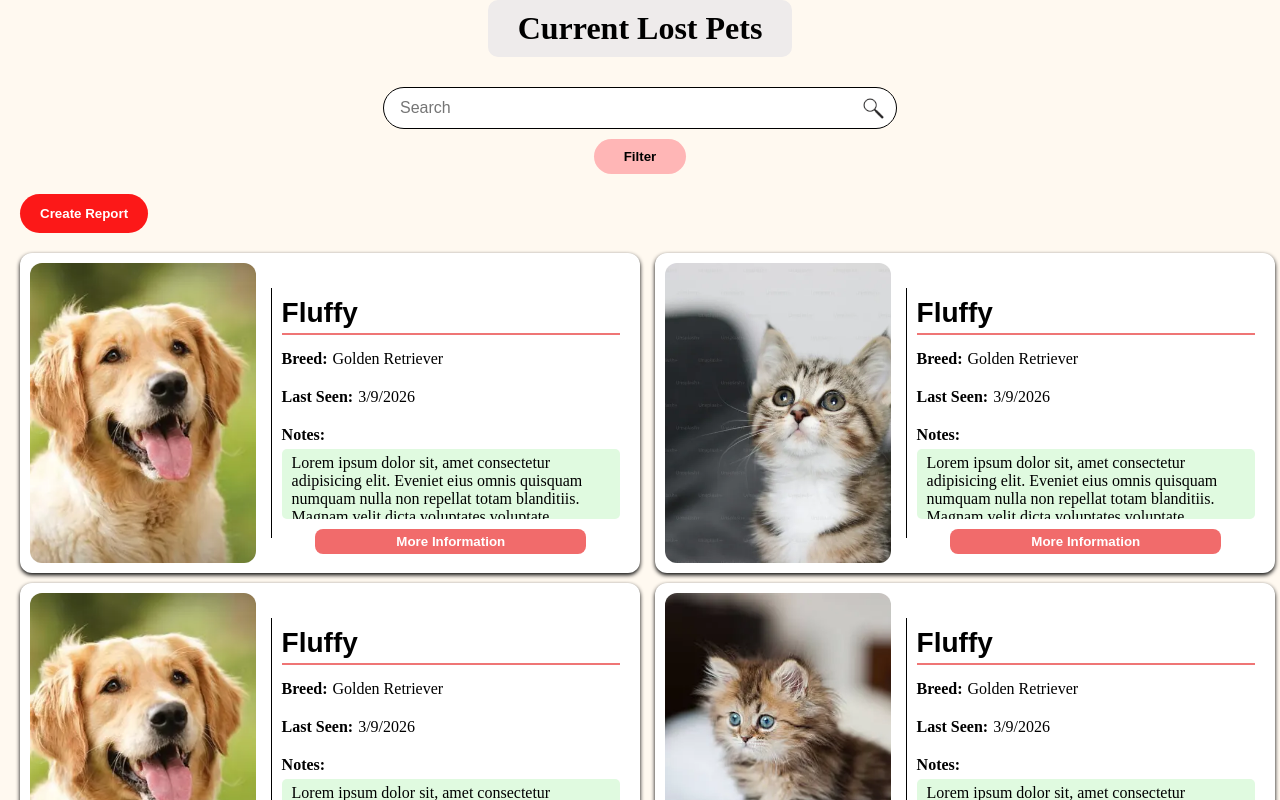
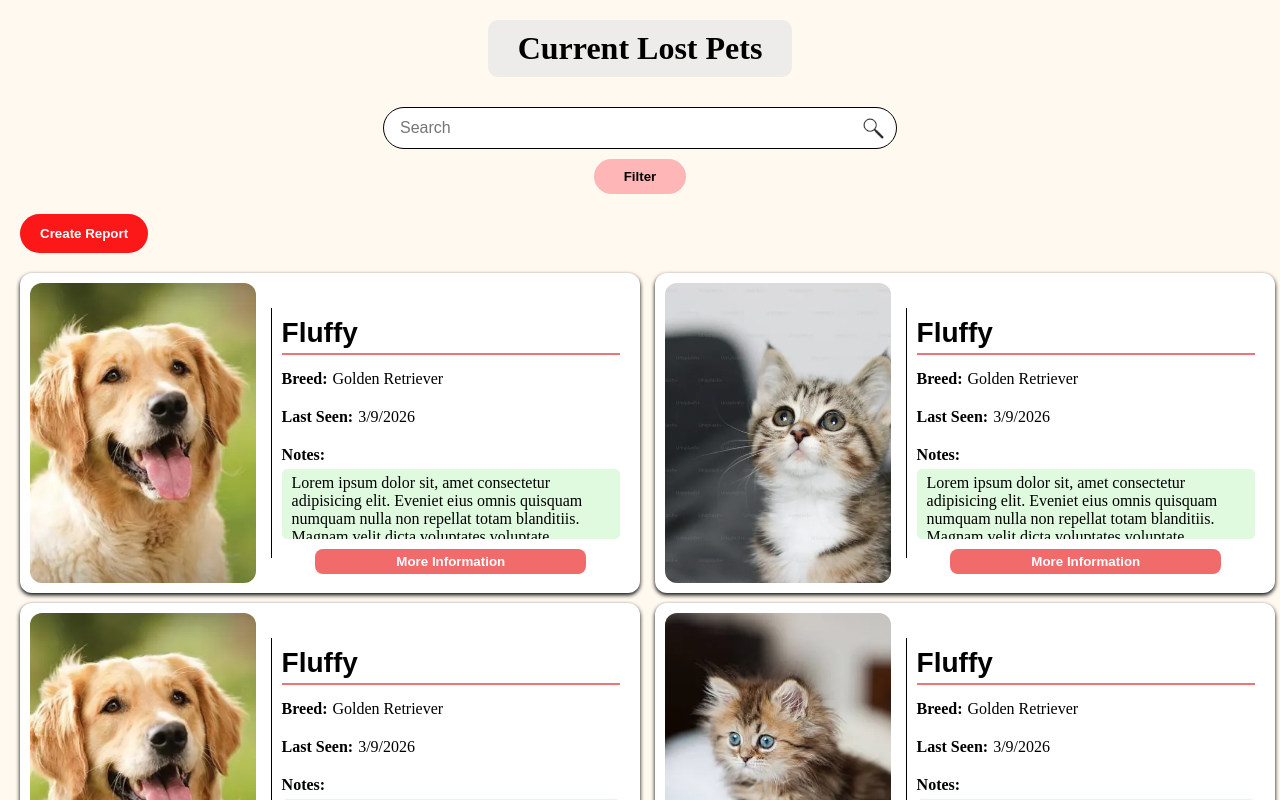
Before and after one commit to Davidyili230/CompanionCare, a React (Vite) app: page /LostPet in a window 1280 px wide. Shown: the top 800 px of the page. Built offline with nearby package versions, Linux system fonts and the light colour scheme.

Commit message:
small design change to pet missing page

```diff
--- a/src/LostPet/LostPet.jsx
+++ b/src/LostPet/LostPet.jsx
@@ -163,12 +163,6 @@
             <div className={styles.cardContainer}>
                 {
                     currentLostPets.map((missingPet, idx) => (
-                        // <Card
-                        //     key={idx}
-                        //     img={`./animalImgs/${missingPet}.webp`}
-                        //     alt={`${missingPet} image`}
-                        // />
-
                         <MissingPetCard
                             key={idx}
                             img={`./animalImgs/${missingPet}.webp`}
--- a/src/LostPet/modules/LostPet.module.css
+++ b/src/LostPet/modules/LostPet.module.css
@@ -1,6 +1,5 @@
 
 /* ========== Pet Card ========== */
-
 .displayedCard {
     perspective: 1000px;
     width: 600px;
@@ -241,6 +240,8 @@
 .lostPetContainer {
    background: #FFF9F0;
    min-height: 100vh;
+   padding-bottom: 50px;
+   padding-top: 20px;
 }
 
 /* ========== Title ========== */
```
